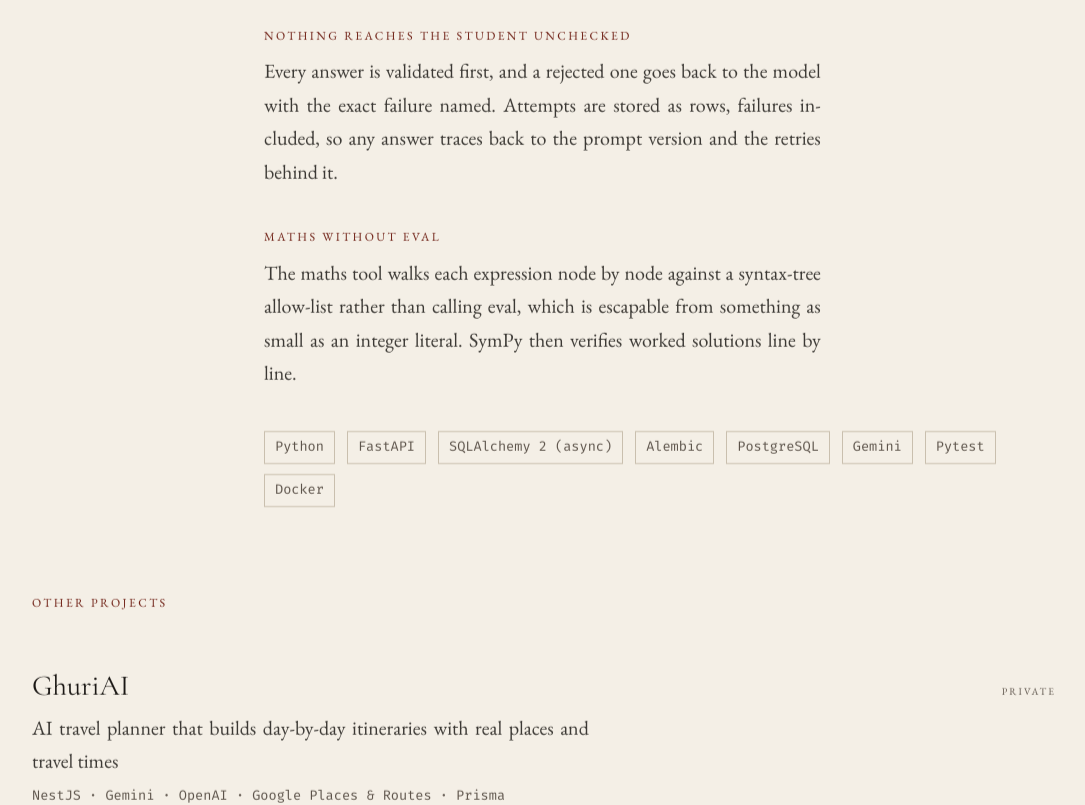
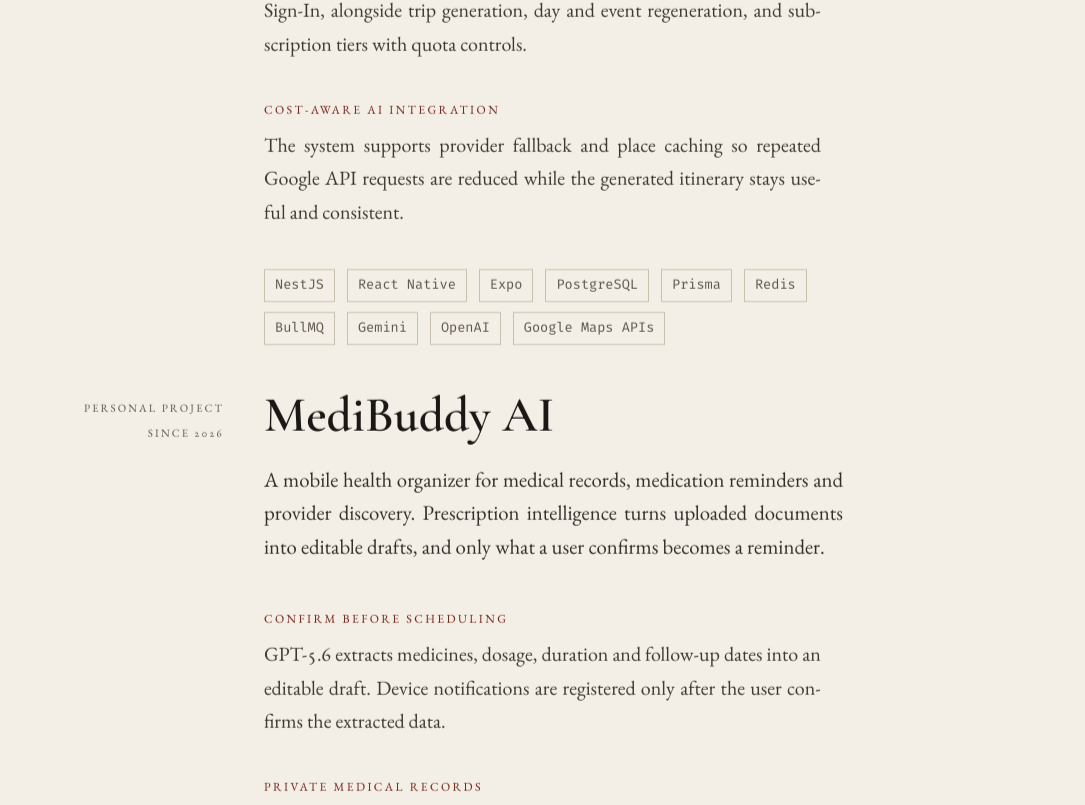
Before and after one commit to rifatr/Resume, a Next.js app in the folder portfolio/: page / in a window 1280 px wide. Shown: the part 3776-4581 px from the top of the page, without its empty margins (96-1181 px from the left). Built offline with nearby package versions, Linux system fonts and the light colour scheme.

Commit message:
portfolio: update projects and skills

```diff
--- a/portfolio/src/app/page.tsx
+++ b/portfolio/src/app/page.tsx
@@ -7,7 +7,8 @@
 import Education from "@/components/Education";
 import Colophon from "@/components/Colophon";
 import Rise from "@/components/Rise";
-import { experience, featuredProject, intro, person } from "@/content/site";
+import SectionRule from "@/components/SectionRule";
+import { experience, featuredProjects, intro, person } from "@/content/site";
 
 export default function Home() {
   return (
@@ -58,7 +59,10 @@
         </Rise>
 
         <Rise as="section">
-          <WorkEntry entry={featuredProject} anchor="projects" />
+          <SectionRule index="02" title="Projects" id="projects" />
+          {featuredProjects.map((project) => (
+            <WorkEntry key={project.title} entry={project} showSectionRule={false} />
+          ))}
           <Catalogue />
         </Rise>
 
--- a/portfolio/src/components/WorkEntry.tsx
+++ b/portfolio/src/components/WorkEntry.tsx
@@ -4,13 +4,17 @@
 export default function WorkEntry({
   entry,
   anchor,
+  showSectionRule = true,
 }: {
   entry: Entry;
-  anchor: string;
+  anchor?: string;
+  showSectionRule?: boolean;
 }) {
   return (
-    <article className="mt-20 sm:mt-28">
-      <SectionRule index={entry.index} title={entry.section} id={anchor} />
+    <article className={showSectionRule ? "mt-20 sm:mt-28" : "mt-8 sm:mt-10"}>
+      {showSectionRule && entry.index && entry.section ? (
+        <SectionRule index={entry.index} title={entry.section} id={anchor} />
+      ) : null}
 
       {/* Marginalia rail: period and place sit in the margin on wide screens
           and fold above the prose on narrow ones. */}
@@ -69,7 +73,7 @@
             </ul>
           )}
 
-          <ul className="mt-10 flex flex-wrap gap-x-3 gap-y-2.5">
+          <ul className="prose-body mt-10 flex flex-wrap gap-x-3 gap-y-2.5">
             {entry.stack.map((tech) => (
               <li
                 key={tech}
--- a/portfolio/src/content/site.ts
+++ b/portfolio/src/content/site.ts
@@ -43,8 +43,8 @@
 ] as const;
 
 export type WorkEntry = {
-  index: string;
-  section: string;
+  index?: string;
+  section?: string;
   title: string;
   meta: string;
   period: string;
@@ -124,57 +124,92 @@
   ],
 };
 
-export const featuredProject: WorkEntry = {
-  index: "02",
-  section: "Projects",
-  title: "Porua AI",
+export const featuredProjects: readonly WorkEntry[] = [
+  {
+    title: "GhuriAI",
     meta: "Personal project",
-  period: "Since 2026",
-  summary: `The backend for an AI study tutor. A student opens a room per topic
-    and uploads class notes as .pdf, .docx or .pptx; the tutor answers from them
-    and cites what it used. The interesting part was not the model. It was
-    refusing to trust it.`,
+    period: "Since 2025",
+    summary: `An AI travel planner that builds detailed day-by-day itineraries
+      with real places, travel times and photos. The mobile client turns a trip
+      brief into an itinerary backed by Google Maps data.`,
     stack: [
-    "Python",
-    "FastAPI",
-    "SQLAlchemy 2 (async)",
-    "Alembic",
+      "NestJS",
+      "React Native",
+      "Expo",
       "PostgreSQL",
+      "Prisma",
+      "Redis",
+      "BullMQ",
       "Gemini",
-    "Pytest",
-    "Docker",
+      "OpenAI",
+      "Google Maps APIs",
     ],
     points: [
       {
-      heading: "The model asks; it never acts",
-      body: `Tool calls go through a fixed registry with Pydantic-validated
-        arguments. No tool takes a student id, so there is no argument the model
-        could produce that reaches another student's data.`,
+        heading: "Itineraries grounded in real places",
+        body: `The planner combines Gemini or GPT-4o-mini with Google Places,
+          Routes and Photos APIs to generate trips with real locations and travel
+          times rather than generic recommendations.`,
       },
       {
-      heading: "Nothing reaches the student unchecked",
-      body: `Every answer is validated first, and a rejected one goes back to the
-        model with the exact failure named. Attempts are stored as rows, failures
-        included, so any answer traces back to the prompt version and the retries
-        behind it.`,
+        heading: "A complete product surface",
+        body: `Built authentication with email/password, Google OAuth and Apple
+          Sign-In, alongside trip generation, day and event regeneration, and
+          subscription tiers with quota controls.`,
       },
       {
-      heading: "Maths without eval",
-      body: `The maths tool walks each expression node by node against a
-        syntax-tree allow-list rather than calling eval, which is escapable from
-        something as small as an integer literal. SymPy then verifies worked
-        solutions line by line.`,
+        heading: "Cost-aware AI integration",
+        body: `The system supports provider fallback and place caching so repeated
+          Google API requests are reduced while the generated itinerary stays
+          useful and consistent.`,
       },
     ],
-};
+  },
+  {
+    title: "MediBuddy AI",
+    meta: "Personal project",
+    period: "Since 2026",
+    summary: `A mobile health organizer for medical records, medication reminders
+      and provider discovery. Prescription intelligence turns uploaded documents
+      into editable drafts, and only what a user confirms becomes a reminder.`,
+    stack: [
+      "TypeScript",
+      "NestJS",
+      "React Native",
+      "Expo",
+      "PostgreSQL",
+      "Prisma",
+      "Azurite",
+    ],
+    points: [
+      {
+        heading: "Confirm before scheduling",
+        body: `GPT-5.6 extracts medicines, dosage, duration and follow-up dates
+          into an editable draft. Device notifications are registered only after
+          the user confirms the extracted data.`,
+      },
+      {
+        heading: "Private medical records",
+        body: `Prescriptions and reports are stored in private per-user object
+          storage, with identity derived from a verified Firebase token rather
+          than request-body data.`,
+      },
+      {
+        heading: "Care Finder that refuses to guess",
+        body: `Provider discovery is grounded in Google Search, while symptom
+          input is explicitly refused instead of being turned into medical advice.`,
+      },
+    ],
+  },
+];
 
 export const catalogue = [
   {
-    name: "GhuriAI",
+    name: "Porua AI",
     blurb:
-      "AI travel planner that builds day-by-day itineraries with real places and travel times",
-    stack: "NestJS · Gemini · OpenAI · Google Places & Routes · Prisma",
-    status: "Private",
+      "AI study tutor that answers from uploaded class notes and cites its sources",
+    stack: "Python · FastAPI · SQLAlchemy · PostgreSQL · Gemini · Pytest · Docker",
+    status: "Personal",
     href: null,
   },
   {
@@ -201,13 +236,13 @@
 ] as const;
 
 export const composition = [
-  { label: "Languages", items: "Python · F# · C# · TypeScript · C++" },
-  { label: "Frameworks", items: "FastAPI · ASP.NET Core · NestJS · React Native" },
+  { label: "Languages", items: "C# · F# · TypeScript · Python · C++" },
+  { label: "Frameworks", items: "ASP.NET Core · NestJS · FastAPI · React Native" },
   {
     label: "Data & Infra",
-    items: "PostgreSQL · MSSQL · SQLAlchemy · Prisma · Redis · Docker · Azure · gRPC",
+    items: "PostgreSQL · MSSQL ·  Prisma · Redis · Docker · SQLAlchemy ·Azure · gRPC",
   },
-  { label: "Tools", items: "Git · Claude Code · Gemini & GPT APIs" },
+  { label: "Tools", items: "Git · Claude Code · Gemini & OpenAI APIs" },
 ] as const;
 
 // A deliberately short terminal view. Edit this list without changing the
@@ -215,10 +250,10 @@
 export const topSkills = [
   "Backend systems",
   "Payments",
-  "Python",
   "C#",
   "F#",
   ".NET",
+  "Python",
   "FastAPI",
   "gRPC",
 ] as const;
--- a/portfolio/src/lib/terminal.ts
+++ b/portfolio/src/lib/terminal.ts
@@ -2,7 +2,7 @@
   catalogue,
   composition,
   experience,
-  featuredProject,
+  featuredProjects,
   links,
   person,
   topSkills,
@@ -32,13 +32,13 @@
 };
 
 const projects = [
-  {
-    name: featuredProject.title,
-    description: featuredProject.summary.replace(/\s+/g, " ").trim(),
-    stack: featuredProject.stack.join(" · "),
+  ...featuredProjects.map((project) => ({
+    name: project.title,
+    description: project.summary.replace(/\s+/g, " ").trim(),
+    stack: project.stack.join(" · "),
     href: null,
     status: "Featured",
-  },
+  })),
   ...catalogue.map((project) => ({
     name: project.name,
     description: project.blurb,
```
Lines whose indentation alone changed are shown as unchanged.
